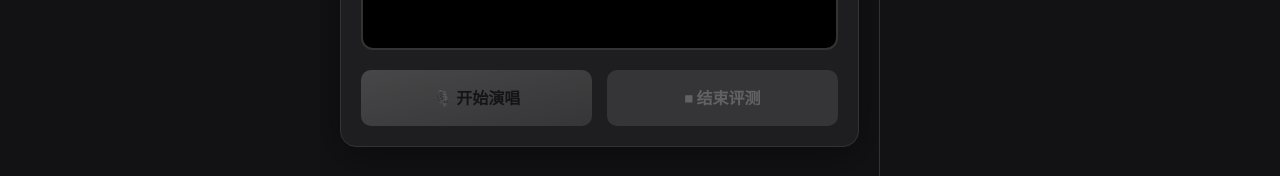
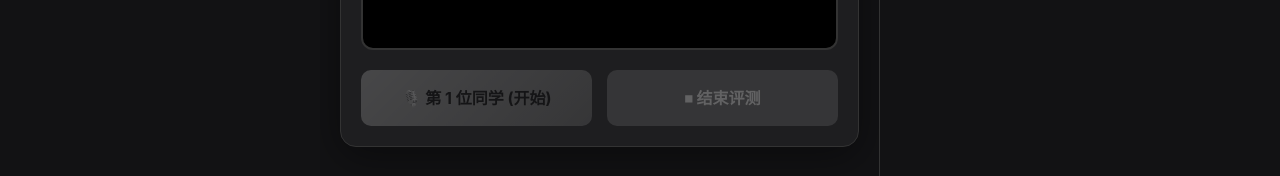
Before and after one commit to 125211182/-singsong, a Next.js app: page / in a window 1280 px wide. Shown: the part 394-570 px from the top of the page. Built offline with nearby package versions, Linux system fonts and the light colour scheme.

Commit message:
fix: 修复 AI 演唱评分工具的旋律线显示和评分逻辑

```diff
--- a/src/app/page.tsx
+++ b/src/app/page.tsx
@@ -14,6 +14,7 @@ const CONFIG = {
 interface MelodyPoint {
   time: number;
   midi: number;
+  vol: number;
 }
 
 interface Student {
@@ -55,7 +56,6 @@ export default function Home() {
   const fileRefRef = useRef<HTMLInputElement>(null);
   const fileAccRef = useRef<HTMLInputElement>(null);
   const fileScoreRef = useRef<HTMLInputElement>(null);
-  const audioRef = useRef<HTMLAudioElement>(null);
 
   // State
   const [app, setApp] = useState<AppState>({
@@ -85,65 +85,136 @@ export default function Home() {
   const [loading, setLoading] = useState(false);
   const [loadingText, setLoadingText] = useState('Processing...');
   const [studentCards, setStudentCards] = useState<React.ReactElement[]>([]);
+  const [isPreviewMode, setIsPreviewMode] = useState(false);
 
-  // ================= 1. 文件上传处理 =================
-  const handleRefUpload = async (e: React.ChangeEvent<HTMLInputElement>) => {
-    const file = e.target.files?.[0];
+  // ================= 1. 工具函数 =================
+  const getRMS = (buf: Float32Array): number => {
+    let sum = 0;
+    for (let i = 0; i < buf.length; i++) {
+      sum += buf[i] * buf[i];
+    }
+    return Math.sqrt(sum / buf.length);
+  };
+
+  const autoCorrelate = (buf: Float32Array, sr: number): number | null => {
+    const rms = getRMS(buf);
+    if (rms < 0.01) return null;
+
+    let size = buf.length;
+    let r1 = 0, r2 = size - 1, thres = 0.2;
+    for (let i = 0; i < size / 2; i++) {
+      if (Math.abs(buf[i]) < thres) { r1 = i; break; }
+    }
+    for (let i = 1; i < size / 2; i++) {
+      if (Math.abs(buf[size - i]) < thres) { r2 = size - i; break; }
+    }
+
+    buf = buf.slice(r1, r2);
+    size = buf.length;
+
+    let c = new Array(size).fill(0);
+    for (let i = 0; i < size; i++) {
+      for (let j = 0; j < size - i; j++) {
+        c[i] += buf[j] * buf[j + i];
+      }
+    }
+
+    let d = 0;
+    while (c[d] > c[d + 1]) d++;
+
+    let maxval = -1, maxpos = -1;
+    for (let i = d; i < size; i++) {
+      if (c[i] > maxval) { maxval = c[i]; maxpos = i; }
+    }
+
+    return sr / maxpos;
+  };
+
+  const freqToMidi = (f: number): number => {
+    return 69 + 12 * Math.log2(f / 440);
+  };
+
+  const getMidiY = (midi: number, h: number): number => {
+    return h - ((midi - 45) / (85 - 45)) * h;
+  };
+
+  const showLoading = (show: boolean, text: string = 'Processing...') => {
+    setLoading(show);
+    setLoadingText(text);
+  };
+
+  // ================= 2. 旋律提取 =================
+  const extractMelody = (buffer: AudioBuffer): MelodyPoint[] => {
+    const data = buffer.getChannelData(0);
+    const sr = buffer.sampleRate;
+    const step = Math.floor(sr * CONFIG.analyzePrecision);
+    const result: MelodyPoint[] = [];
+
+    for (let i = 0; i < data.length; i += step) {
+      const slice = data.slice(i, i + 2048);
+      const rms = getRMS(slice);
+      if (rms > 0.015) {
+        const freq = autoCorrelate(slice, sr);
+        if (freq && freq > 60 && freq < 1100) {
+          result.push({
+            time: i / sr,
+            midi: freqToMidi(freq),
+            vol: rms
+          });
+        }
+      }
+    }
+    return result;
+  };
+
+  // ================= 3. 文件上传处理 =================
+  const loadFile = async (file: File | null, type: 'ref' | 'acc') => {
     if (!file) return;
 
-    showLoading(true, '正在分析旋律...');
+    showLoading(true, '正在分析音频...');
+    const ctx = app.ctx || new (window.AudioContext || (window as any).webkitAudioContext)();
+
     try {
-      const arrayBuffer = await file.arrayBuffer();
-      const ctx = new (window.AudioContext || (window as any).webkitAudioContext)();
-      const buffer = await ctx.decodeAudioData(arrayBuffer);
+      const ab = await file.arrayBuffer();
+      const buffer = await ctx.decodeAudioData(ab);
 
-      // 提取旋律数据 (简化版：使用 RMS 能量峰值)
-      const melodyData = extractMelodyFromBuffer(buffer, ctx);
-
+      if (type === 'ref') {
+        const melodyData = extractMelody(buffer);
         setApp(prev => ({
           ...prev,
           ctx,
           refBuffer: buffer,
-        melodyData,
-        students: [],
-        stats: {
-          frames: 0,
-          hits: 0,
-          diffSum: 0,
-          teacherEnergy: [],
-          studentVol: []
-        }
+          melodyData
         }));
-      setStudentCards([]);
-      updateUIState();
-    } catch (err) {
-      console.error('解析失败:', err);
-      alert('音频解析失败，请重试');
-    }
-    showLoading(false);
-  };
-
-  const handleAccUpload = async (e: React.ChangeEvent<HTMLInputElement>) => {
-    const file = e.target.files?.[0];
-    if (!file) return;
-
-    showLoading(true, '正在加载伴奏...');
-    try {
-      const arrayBuffer = await file.arrayBuffer();
-      const ctx = app.ctx || new (window.AudioContext || (window as any).webkitAudioContext)();
-      const buffer = await ctx.decodeAudioData(arrayBuffer);
-
+        // 上传干声后启动预览模式
+        setIsPreviewMode(true);
+        setTimeout(() => drawLoop(true), 100);
+      } else {
         setApp(prev => ({
           ...prev,
           ctx,
           accBuffer: buffer
         }));
+      }
       updateUIState();
-    } catch (err) {
-      console.error('加载伴奏失败:', err);
-      alert('伴奏加载失败，请重试');
+    } catch (e) {
+      console.error('文件加载失败:', e);
+      alert('文件加载失败');
     }
+
     showLoading(false);
+  };
+
+  const handleRefUpload = (e: React.ChangeEvent<HTMLInputElement>) => {
+    const file = e.target.files?.[0] || null;
+    loadFile(file, 'ref');
+    if (e.target) e.target.value = '';
+  };
+
+  const handleAccUpload = (e: React.ChangeEvent<HTMLInputElement>) => {
+    const file = e.target.files?.[0] || null;
+    loadFile(file, 'acc');
+    if (e.target) e.target.value = '';
   };
 
   const handleScoreUpload = (e: React.ChangeEvent<HTMLInputElement>) => {
@@ -151,123 +222,49 @@ export default function Home() {
     if (!file) return;
 
     const reader = new FileReader();
-    reader.onload = (e) => {
+    reader.onload = (evt) => {
       setApp(prev => ({
         ...prev,
-        scoreImage: e.target?.result as string
+        scoreImage: evt.target?.result as string
       }));
     };
     reader.readAsDataURL(file);
   };
 
-  // ================= 2. 旋律提取 (简化版) =================
-  const extractMelodyFromBuffer = (buffer: AudioBuffer, ctx: AudioContext): MelodyPoint[] => {
-    const melody: MelodyPoint[] = [];
-    const channelData = buffer.getChannelData(0);
-    const sampleRate = buffer.sampleRate;
-    const hopSize = Math.floor(sampleRate * 0.05); // 每 50ms 分析一次
+  // ================= 4. 开始/结束评测 =================
+  const startSession = async () => {
+    if (app.students.length >= 4) return;
+    if (!app.ctx || !app.refBuffer) return;
 
-    for (let i = 0; i < channelData.length; i += hopSize) {
-      // 简化版：使用能量和音高估算
-      const segment = channelData.slice(i, Math.min(i + hopSize, channelData.length));
-      const rms = calculateRMS(segment);
-      const freq = calculateFrequency(segment, sampleRate);
-
-      if (rms > 0.01 && freq !== null && freq > 60) {
-        const midi = 69 + 12 * Math.log2(freq / 440);
-        melody.push({
-          time: i / sampleRate,
-          midi: Math.round(midi)
-        });
-      }
+    if (app.ctx.state === 'suspended') {
+      await app.ctx.resume();
     }
 
-    return melody;
-  };
+    const source = app.ctx.createBufferSource();
+    source.buffer = app.accBuffer || app.refBuffer;
+    source.connect(app.ctx.destination);
+    source.start(0);
 
-  const calculateRMS = (data: Float32Array): number => {
-    let sum = 0;
-    for (let i = 0; i < data.length; i++) {
-      sum += data[i] * data[i];
-    }
-    return Math.sqrt(sum / data.length);
-  };
+    setApp(prev => ({ ...prev, currentSource: source, startTime: app.ctx!.currentTime }));
 
-  const calculateFrequency = (data: Float32Array, sampleRate: number): number | null => {
-    const rms = calculateRMS(data);
-    if (rms < 0.01) return null;
+    try {
+      const stream = await navigator.mediaDevices.getUserMedia({ audio: true });
+      const micSource = app.ctx!.createMediaStreamSource(stream);
+      const analyser = app.ctx!.createAnalyser();
+      analyser.fftSize = 2048;
+      micSource.connect(analyser);
 
-    // 简化的自相关算法
-    let size = data.length;
-    let bestOffset = -1;
-    let bestCorrelation = 0;
-    let rms2 = 0;
-
-    for (let i = 0; i < size; i++) {
-      rms2 += data[i] * data[i];
-    }
-    rms2 = Math.sqrt(rms2 / size);
-
-    if (rms2 < 0.01) return null;
-
-    let lastCorrelation = 1;
-    for (let offset = 1; offset < size; offset++) {
-      let correlation = 0;
-      for (let i = 0; i < size - offset; i++) {
-        correlation += Math.abs((data[i] - rms2) * (data[i + offset] - rms2));
-      }
-      correlation = 1 - correlation / (size * rms2 * rms2);
-
-      if (correlation > 0.9 && correlation > lastCorrelation) {
-        const foundCorrelation = correlation;
-        if (foundCorrelation > bestCorrelation) {
-          bestCorrelation = foundCorrelation;
-          bestOffset = offset;
-        }
-      }
-      lastCorrelation = correlation;
-    }
-
-    if (bestOffset === -1) return null;
-    return sampleRate / bestOffset;
-  };
-
-  // ================= 3. 开始/结束评测 =================
-  const startSession = async () => {
-    if (!app.ctx || !app.refBuffer) return;
-
-    showLoading(true, '正在启动...');
-    try {
-      // 获取麦克风流
-      const stream = await navigator.mediaDevices.getUserMedia({ audio: true });
-      const source = app.ctx.createMediaStreamSource(stream);
-      const analyser = app.ctx.createAnalyser();
-      analyser.fftSize = 2048;
-      source.connect(analyser);
-
-      // 录制音频
       const recorder = new MediaRecorder(stream);
       const chunks: Blob[] = [];
       recorder.ondataavailable = (e) => chunks.push(e.data);
-
-      // 播放参考音频
-      const refSource = app.ctx.createBufferSource();
-      refSource.buffer = app.refBuffer;
-      const refGain = app.ctx.createGain();
-      refGain.gain.value = 0.3;
-      refSource.connect(refGain);
-      refGain.connect(analyser);
-      refGain.connect(app.ctx.destination);
-      refSource.start(0);
+      recorder.start();
 
       setApp(prev => ({
         ...prev,
         isPlaying: true,
-        startTime: app.ctx!.currentTime,
         analyser,
         recorder,
         chunks,
-        currentSource: refSource,
         stats: {
           frames: 0,
           hits: 0,
@@ -277,17 +274,22 @@ export default function Home() {
         }
       }));
 
-      updateUIState();
+      setIsPreviewMode(false);
+      setRealtimeStatus('Recording...');
+      setRealtimeScore('--');
+
+      source.onended = stopSession;
       drawLoop();
     } catch (err) {
-      console.error('启动失败:', err);
-      alert('启动失败，请检查麦克风权限');
+      console.error('麦克风启动失败:', err);
+      alert('麦克风启动失败');
     }
-    showLoading(false);
   };
 
   const stopSession = () => {
     if (!app.isPlaying) return;
+
+    setApp(prev => ({ ...prev, isPlaying: false }));
 
     if (app.currentSource) app.currentSource.stop();
     if (app.recorder && app.recorder.state !== 'inactive') {
@@ -295,19 +297,14 @@ export default function Home() {
       app.recorder.onstop = () => {
         const blob = new Blob(app.chunks, { type: 'audio/webm' });
         calculateBalancedScore(blob);
-        setApp(prev => ({ ...prev, isPlaying: false }));
-        updateUIState();
         setRealtimeStatus('Finished');
       };
     }
-
-    setApp(prev => ({ ...prev, isPlaying: false }));
-    updateUIState();
   };
 
-  // ================= 4. 实时绘制 =================
-  const drawLoop = () => {
-    if (!app.isPlaying || !app.analyser) return;
+  // ================= 5. 实时绘制 =================
+  const drawLoop = (preview = false) => {
+    if (!preview && !app.isPlaying) return;
 
     const canvas = canvasRef.current;
     if (!canvas) return;
@@ -317,28 +314,30 @@ export default function Home() {
 
     const w = canvas.width;
     const h = canvas.height;
-    const now = app.ctx!.currentTime - app.startTime;
+    const now = app.ctx ? (app.ctx.currentTime - app.startTime) : 0;
 
     // 清空画布
     ctx.fillStyle = '#000';
     ctx.fillRect(0, 0, w, h);
 
     // 绘制波形
+    if (app.isPlaying && app.analyser) {
       const wave = new Uint8Array(app.analyser.frequencyBinCount);
       app.analyser.getByteTimeDomainData(wave);
       ctx.lineWidth = 2;
       ctx.strokeStyle = 'rgba(10, 132, 255, 0.3)';
       ctx.beginPath();
-    let slice = w / wave.length;
+      const slice = w / wave.length;
       let x = 0;
       for (let i = 0; i < wave.length; i += 4) {
-      let v = wave[i] / 128.0;
-      let y = v * h * 0.8;
+        const v = wave[i] / 128.0;
+        const y = v * h * 0.8;
         if (i === 0) ctx.moveTo(x, y);
         else ctx.lineTo(x, y);
         x += slice * 4;
       }
       ctx.stroke();
+    }
 
     // 绘制参考音符
     const centerX = w / 3;
@@ -356,11 +355,12 @@ export default function Home() {
       }
     }
 
-    // 分析用户音高
+    // 分析用户音高（仅非预览模式）
+    if (!preview && app.isPlaying && app.analyser) {
       const buffer = new Float32Array(2048);
       app.analyser.getFloatTimeDomainData(buffer);
-    const rms = calculateRMS(buffer);
-    const freq = calculateFrequency(buffer, app.ctx!.sampleRate);
+      const rms = getRMS(buffer);
+      const freq = autoCorrelate(buffer, app.ctx!.sampleRate);
 
       if (rms > 0.01) {
         setApp(prev => {
@@ -379,7 +379,7 @@ export default function Home() {
         }
 
         if (freq && freq > 60) {
-        let userMidi = 69 + 12 * Math.log2(freq / 440);
+          const userMidi = freqToMidi(freq);
           let displayMidi = userMidi;
           let isHit = false;
 
@@ -417,6 +417,7 @@ export default function Home() {
           setRealtimeScore('...');
         }
       }
+    }
 
     // 绘制中心线
     ctx.beginPath();
@@ -426,16 +427,14 @@ export default function Home() {
     ctx.setLineDash([5, 5]);
     ctx.stroke();
 
-    if (app.isPlaying) {
-      requestAnimationFrame(drawLoop);
+    if (preview) {
+      requestAnimationFrame(() => drawLoop(true));
+    } else if (app.isPlaying) {
+      requestAnimationFrame(() => drawLoop(false));
     }
   };
 
-  const getMidiY = (midi: number, h: number): number => {
-    return h - ((midi - 45) / (85 - 45)) * h;
-  };
-
-  // ================= 5. 评分算法 =================
+  // ================= 6. 评分算法 =================
   const calculateBalancedScore = (blob: Blob) => {
     const rawAccuracy = app.stats.frames > 0 ? app.stats.hits / app.stats.frames : 0;
     let scorePitch = 50 + Math.round(rawAccuracy * 50);
@@ -534,6 +533,7 @@ export default function Home() {
   };
 
   const resetClassroom = () => {
+    if (!confirm('确定要清空记录吗？')) return;
     setApp(prev => ({
       ...prev,
       students: [],
@@ -547,12 +547,6 @@ export default function Home() {
     }));
     setStudentCards([]);
     updateUIState();
-  };
-
-  // ================= 工具函数 =================
-  const showLoading = (show: boolean, text: string = 'Processing...') => {
-    setLoading(show);
-    setLoadingText(text);
   };
 
   const updateUIState = () => {
@@ -611,7 +605,7 @@ export default function Home() {
           <h2 className="mb-5 flex items-center justify-between text-lg">
             <span>🎹 智能声乐评测 <span style={{ fontSize: '12px', background: '#333', padding: '2px 6px', borderRadius: '4px', color: '#aaa' }}>V8.2 Full</span></span>
             <span className="text-base font-bold text-[#0a84ff]">
-              {app.refBuffer ? '准备就绪' : '等待文件'}
+              {app.refBuffer ? `当前: 第 ${app.students.length + 1} 位同学` : '等待文件'}
             </span>
           </h2>
 
@@ -620,24 +614,24 @@ export default function Home() {
               onClick={() => fileRefRef.current?.click()}
               className={`track-slot ${app.refBuffer ? 'loaded' : ''}`}
             >
-              <span className="icon-status">🗣️</span>
-              <span className="slot-label">1. 干声(必选)</span>
+              <span className="icon-status">{app.refBuffer ? '✅' : '🗣️'}</span>
+              <span className="slot-label">{app.refBuffer ? '干声已就绪' : '1. 干声(必选)'}</span>
               <span className="slot-desc">AI分析旋律</span>
             </div>
             <div
               onClick={() => fileAccRef.current?.click()}
               className={`track-slot ${app.accBuffer ? 'loaded' : ''}`}
             >
-              <span className="icon-status">🎼</span>
-              <span className="slot-label">2. 伴奏(可选)</span>
+              <span className="icon-status">{app.accBuffer ? '✅' : '🎼'}</span>
+              <span className="slot-label">{app.accBuffer ? '伴奏已就绪' : '2. 伴奏(可选)'}</span>
               <span className="slot-desc">背景播放</span>
             </div>
             <div
               onClick={() => fileScoreRef.current?.click()}
               className={`track-slot ${app.scoreImage ? 'loaded' : ''}`}
             >
-              <span className="icon-status">📄</span>
-              <span className="slot-label">3. 乐谱(可选)</span>
+              <span className="icon-status">{app.scoreImage ? '✅' : '📄'}</span>
+              <span className="slot-label">{app.scoreImage ? '乐谱已加载' : '3. 乐谱(可选)'}</span>
               <span className="slot-desc">右侧显示</span>
             </div>
           </div>
@@ -677,15 +671,15 @@ export default function Home() {
           <div className="grid grid-cols-2 gap-[15px]">
             <button
               onClick={startSession}
-              disabled={!app.refBuffer || app.isPlaying}
-              className="btn bg-gradient-to-br from-[#30d158] to-[#208a3a] text-black"
+              disabled={!app.refBuffer || app.students.length >= 4 || app.isPlaying}
+              className="btn btn-start"
             >
-              🎙️ 开始演唱
+              🎙️ 第 {app.students.length + 1} 位同学 (开始)
             </button>
             <button
               onClick={stopSession}
               disabled={!app.isPlaying}
-              className="btn bg-[#ff453a] text-white"
+              className="btn btn-stop"
             >
               ⏹ 结束评测
             </button>
```
Also changed, not shown: 1 other file (tests, documents, lock files or other folders). Lines whose indentation alone changed are shown as unchanged.
